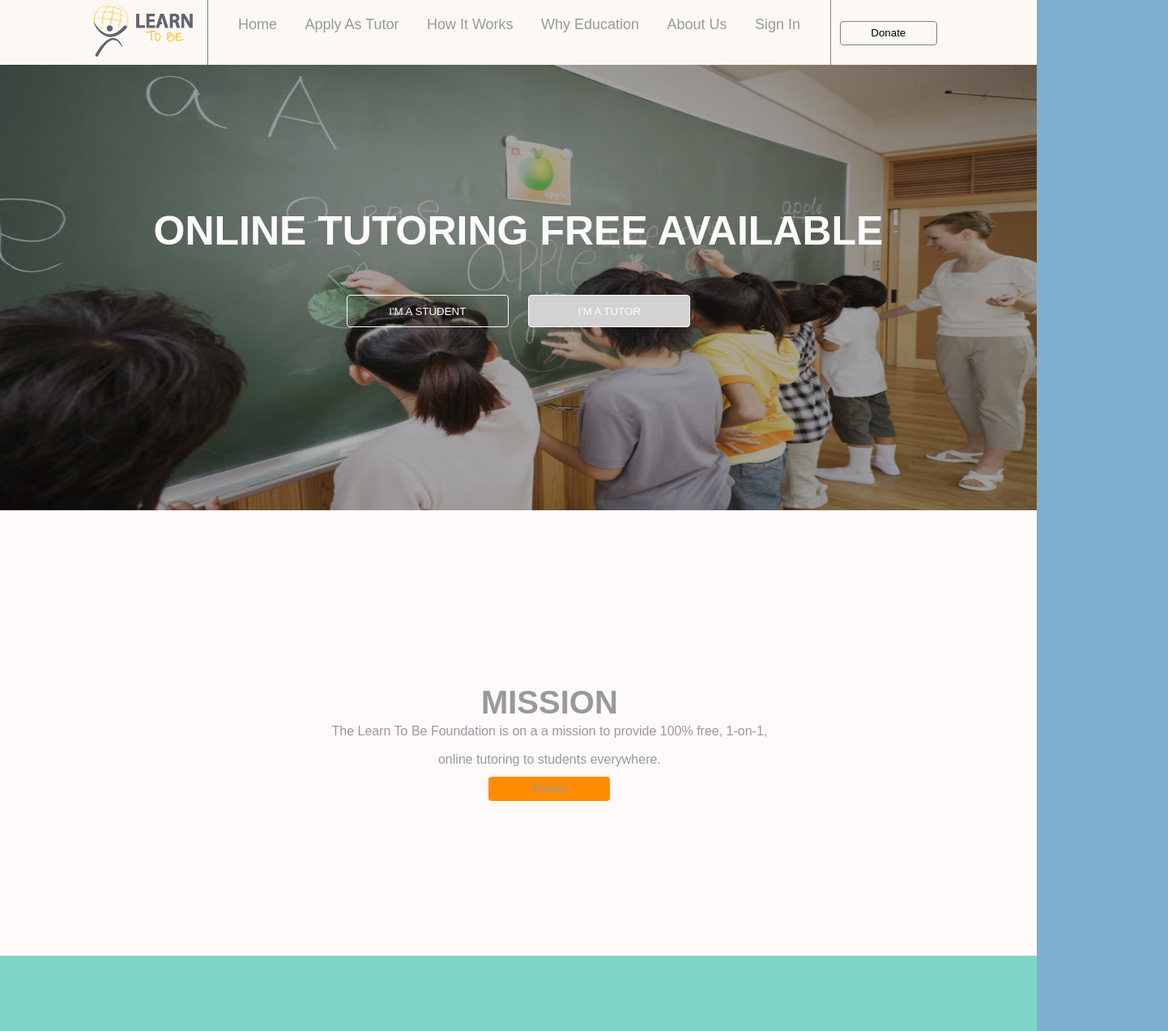
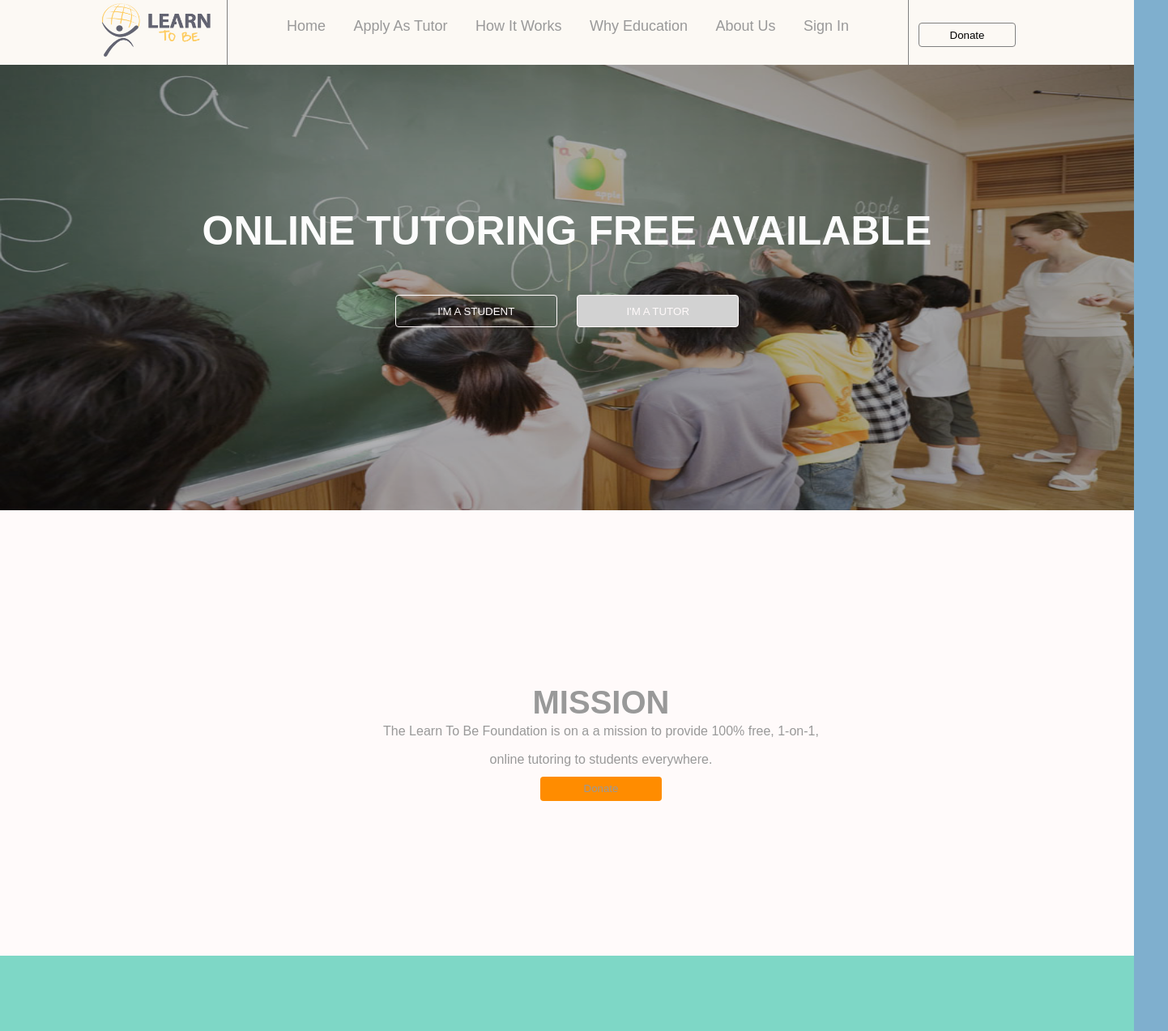
Before and after one commit to YOYO19911111/firsthomework, a website: page index.html in a window 1280 px wide. Shown: the top 1273 px of the page at 81% size, 1442 px wide, since content can reach past the window. Drawn offline with Linux system fonts and the light colour scheme.

Commit message:
modified

```diff
--- a/index.html
+++ b/index.html
@@ -5,6 +5,7 @@
     <link type="text/css" rel="stylesheet" href="dist/main.css">
 </head>
 <body>
+    <div class="page-container">
         <header class="top">
         <div class="top-logo">
         <img src="images/logo.jpg" alt="logo"/>
@@ -62,7 +63,8 @@
                 <div class="tutors-content">
                     <h2>PROSPECTIVE TUTORS</h2>
                         <p>Join our team over 600tutors who are dedicated to providing individualized attention to students around the world.Tutor at your convenience and make a real impact.</p>
-            <button type="button" class="Start Learning">Start Learning</button></div>
+                        <button type="button" class="Start Learning">Start Learning</button>
+                </div>
 
             </div>
             <div class="s4-image"><img src="images/2.png"/>
@@ -106,7 +108,6 @@
         <div class="footer">
             <footer>©Learn To Be 2014</footer>
         </div>
-
-
+    </div>
 </body>
 </html>
--- a/src/main.scss
+++ b/src/main.scss
@@ -1,15 +1,20 @@
 *{
   padding: 0;
   margin: 0 0;
+
+}
+.page-container{
+  width: 1400px;
+  margin: 0 auto;
 }
 body{
-  margin: 0 90px;
   background-color: #7fafce;
   color: #f6f6f6;
   font-family: sans-serif;
   font-size: medium;
   font-weight: 100;
 }
+
 h1{
   font-size:50px;
   color: #fcfcfc;
@@ -19,14 +24,14 @@ h2{
 }
 .s2, .s3, .s4, .s5{
   height: 550px;
-  margin: 0 90px;
+  margin: 0 auto;
   position: relative;
 }
 header.top{
   height: 80px;
-  margin: 0 90px;
+  margin: 0 auto;
   background-color:#fcf9f4;
-  font-size: 18px;
+  font-size: 16px;
   position: relative;
 }
 header.top .top-logo{
@@ -86,7 +91,7 @@ header.top .donate button{
 }
 .s1{
   height: 550px;
-  margin: 0 90px;
+  margin: 0 auto;
   position: relative;
 }
 body .s1 img{
@@ -148,7 +153,7 @@ body .s2 .mission button{
   background-color: #7ed7c6;
 }
 .s3 .s3-image{
-  height: 100%;
+  height: 95%;
   width: 50%;
   position: absolute;
 }
@@ -199,7 +204,7 @@ body .s2 .mission button{
   background-color: #ffc719;
 }
 .s4 .s4-image{
-  height: 100%;
+  height: 95%;
   width: 50%;
   position: absolute;
   float: right;
@@ -238,7 +243,7 @@ body .s2 .mission button{
 }
 .s5 .s5-image{
   width: 50%;
-  height: 100%;
+  height: 95%;
 }
 .s5 .s5-image img{
   height: 60%;
@@ -264,7 +269,7 @@ body .s2 .mission button{
 }
 .s6{
   height: 550px;
-  margin: 0 100px;
+  margin: 0 auto;
   background-color: snow;
   position: relative;
 }
@@ -318,7 +323,7 @@ body .s2 .mission button{
 
 .footer{
   height:60px;
-  margin: 0 100px;
+  margin: 0 auto;
   background-color: black;
   text-align: center;
   position: relative;
```
Lines whose indentation alone changed are shown as unchanged.
